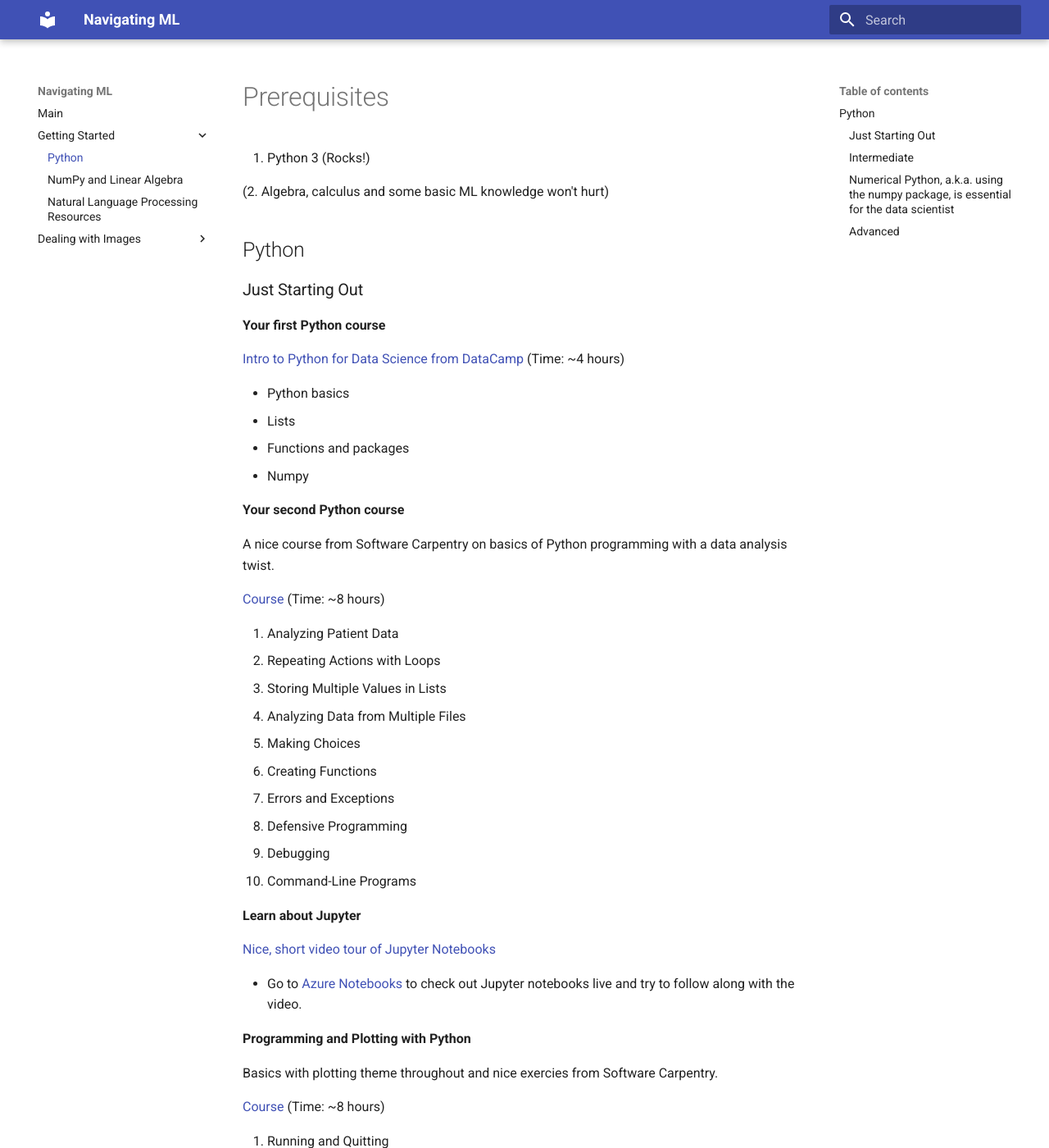
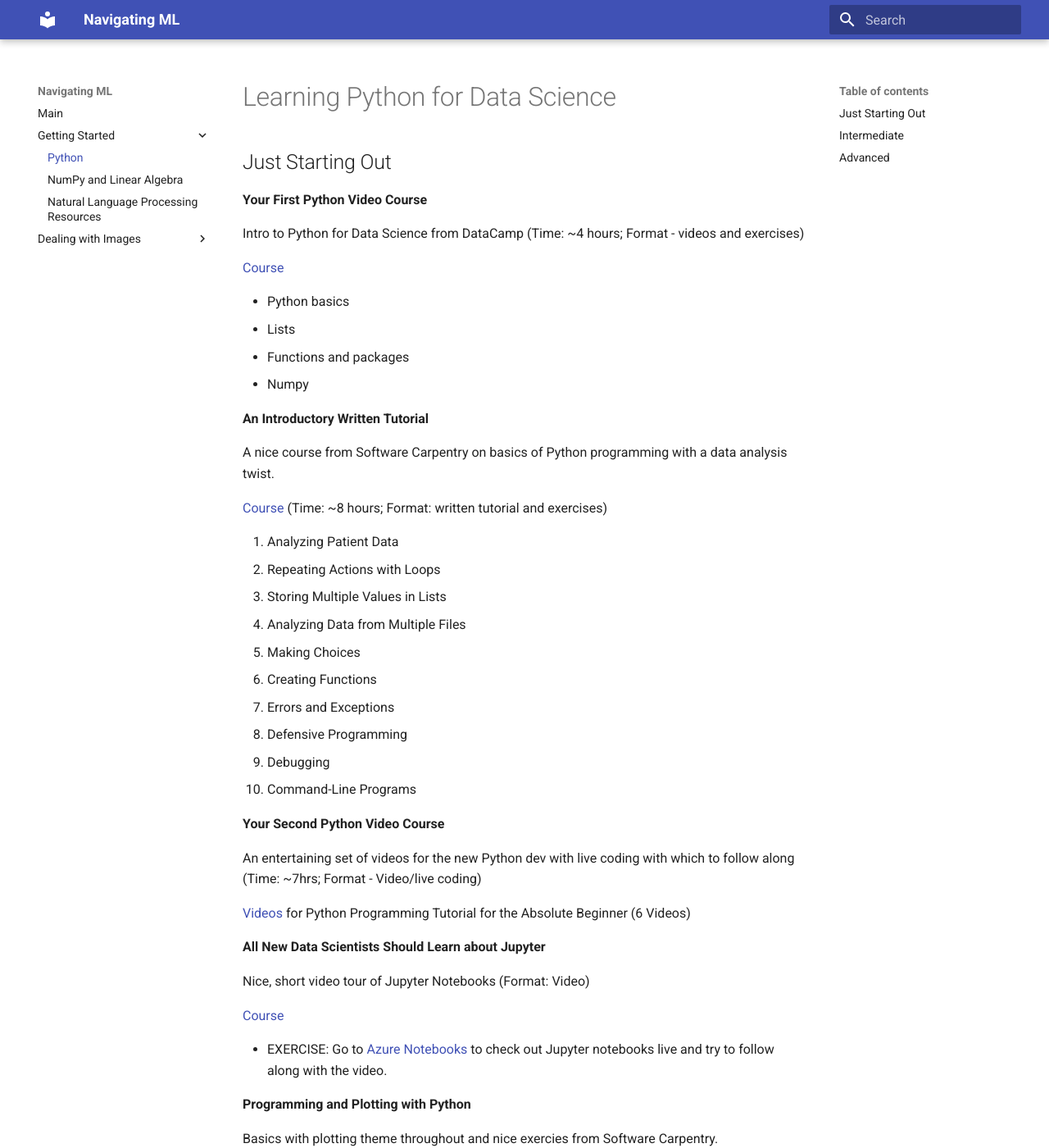
Before and after one commit to michhar/navigating-ml, an MkDocs documentation site: the page built from docs/python.md, in a window 1280 px wide and 1400 px high. Shown: the whole window at 82% size. Built offline with MkDocs 1.6.1 and Material for MkDocs 9.7.7, drawn with Linux system fonts in a browser that asks for light colours; old or Windows-style settings are respelled for this version of MkDocs; some of the changed text lies outside the part shown.

Commit message:
additions to python guide

```diff
--- a/docs/python.md
+++ b/docs/python.md
@@ -1,27 +1,23 @@
-# Prerequisites
+# Learning Python for Data Science
 
-1.  Python 3 (Rocks!)
+## Just Starting Out
 
-(2. Algebra, calculus and some basic ML knowledge won't hurt)
+**Your First Python Video Course**
 
-## Python
+Intro to Python for Data Science from DataCamp (Time:  ~4 hours; Format - videos and exercises)
 
-### Just Starting Out
-
-**Your first Python course**
-
-[Intro to Python for Data Science from DataCamp](https://www.datacamp.com/courses/intro-to-python-for-data-science) (Time:  ~4 hours)
+[Course](https://www.datacamp.com/courses/intro-to-python-for-data-science)
 
   * Python basics
   * Lists
   * Functions and packages
   * Numpy
 
-**Your second Python course**
+**An Introductory Written Tutorial**
 
 A nice course from Software Carpentry on basics of Python programming with a data analysis twist.
 
-[Course](http://swcarpentry.github.io/python-novice-inflammation/) (Time:  ~8 hours)
+[Course](http://swcarpentry.github.io/python-novice-inflammation/) (Time:  ~8 hours; Format:  written tutorial and exercises)
 
 1. Analyzing Patient Data
 2. Repeating Actions with Loops
@@ -34,17 +30,26 @@
 9. Debugging
 10. Command-Line Programs
 
-**Learn about Jupyter**
 
-[Nice, short video tour of Jupyter Notebooks](https://www.youtube.com/watch?v=jZ952vChhuI)
+**Your Second Python Video Course**
 
-  * Go to [Azure Notebooks](https://notebooks.azure.com) to check out Jupyter notebooks live and try to follow along with the video.
+An entertaining set of videos for the new Python dev with live coding with which to follow along (Time:  ~7hrs; Format - Video/live coding)
+
+[Videos](https://www.youtube.com/playlist?list=PLwyVx3OgslBW6nIh-g62ZxD5LwmAsG4e5) for Python Programming Tutorial for the Absolute Beginner (6 Videos)
+
+**All New Data Scientists Should Learn about Jupyter**
+
+Nice, short video tour of Jupyter Notebooks (Format:  Video)
+
+[Course](https://www.youtube.com/watch?v=jZ952vChhuI)
+
+  * EXERCISE: Go to [Azure Notebooks](https://notebooks.azure.com) to check out Jupyter notebooks live and try to follow along with the video.
 
 **Programming and Plotting with Python**
 
 Basics with plotting theme throughout and nice exercies from Software Carpentry.
 
-[Course](http://swcarpentry.github.io/python-novice-gapminder/) (Time: ~8 hours)
+[Course](http://swcarpentry.github.io/python-novice-gapminder/) (Time: ~8 hours; Format:  written tutorial and exercises)
 
 1. Running and Quitting
 2. Variables and Assignment
@@ -62,7 +67,7 @@
 17. Conditionals
 18. Programming Style
 
-### Intermediate
+## Intermediate
 
 **The Data Science Handbook**
 
@@ -72,7 +77,9 @@
 
 **Python intro and data sciencey tools - go through in order or skip around**
 
-[Python for Data Science and Intro to Jupyter Notebooks and on Jupyter Notebooks on Azure](https://notebooks.azure.com/rheartpython/libraries/PythonDS101) - Note, solutions to exercises are in the last notebook. (Time: ~15 hours)
+Python for Data Science and Intro to Jupyter Notebooks and on Jupyter Notebooks on Azure (Time:  ~15 hrs; Format - written tutorial and exercises)
+
+[Jupyter Notebooks](https://notebooks.azure.com/rheartpython/libraries/PythonDS101) - Note, solutions to exercises are in the last notebook.
 
 * Basics
 * Data Structures
@@ -98,11 +105,11 @@
 * Basic statistical analysis and machine learning methods
 * How to effectively visualize results
 
-### Numerical Python, a.k.a. using the `numpy` package, is essential for the data scientist
+**Numerical Python, a.k.a. using the `numpy` package, is essential for the data scientist**
 
 See my [python/numpy.html](python/numpy) article for a detailed list of `numpy` resources.
 
-### Advanced
+## Advanced
 
 **Some books really worth checking out**
 
```
Also changed, not shown: docs/python/index.html (+24 -63 lines), docs/sitemap.xml (+4 -4 lines), docs/search/search_index.json.
